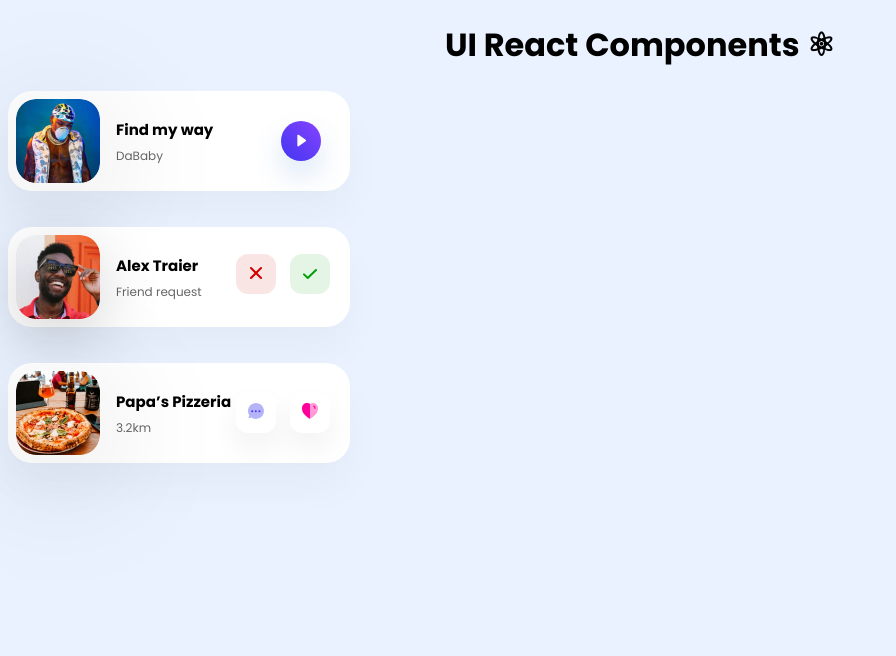
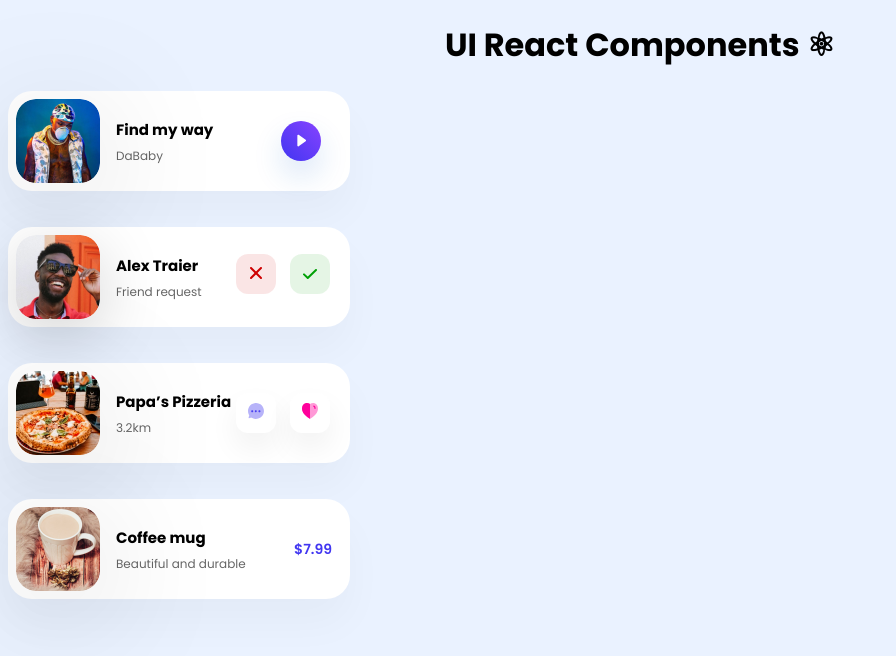
Before and after one commit to mancillajonathan/ui-react-components, a React (Create React App) app: page / in a window 1280 px wide. Shown: the top 656 px of the page, without its empty margins (0-896 px from the left). Built offline with nearby package versions, Linux system fonts and the light colour scheme.

Commit message:
Creating PorductCard component ☕

```diff
--- a/src/App.js
+++ b/src/App.js
@@ -3,6 +3,7 @@ import './App.css';
 import PlayMusicSmall from './components/PlayMusicSmall';
 import FriendRequest from './components/FriendRequest';
 import RestaurandCard from './components/RestaurandCard';
+import ProductCard from './components/ProductCard';
 
 function App() {
 	return (
@@ -11,6 +12,7 @@ function App() {
 			<PlayMusicSmall />
 			<FriendRequest />
 			<RestaurandCard />
+			<ProductCard />
 		</div>
 	);
 }
--- /dev/null
+++ b/src/components/ProductCard.js
@@ -0,0 +1,56 @@
+import React from 'react';
+import styled from 'styled-components';
+import product from '../assets/images/product.png';
+
+const Container = styled.div`
+	width: 342px;
+	height: 100px;
+	background-color: #ffffff;
+	border-radius: 24px;
+	box-shadow: 0px 25px 40px rgba(0, 0, 0, 0.03);
+	display: flex;
+	align-items: center;
+	box-sizing: border-box;
+	padding: 8px 29px 8px 8px;
+	position: relative;
+	margin-top: 36px;
+`;
+
+const Image = styled.img`
+	width: 84px;
+	height: 84px;
+	border-radius: 20px;
+	filter: drop-shadow(0px 20px 60px rgba(0, 0, 0, 0.15));
+`;
+
+const TextContainer = styled.div`
+	text-align: start;
+	margin-left: 16px;
+`;
+
+const Price = styled.span`
+	font-weight: 600;
+	font-size: 14px;
+	line-height: 16px;
+	color: #4136f1;
+	position: absolute;
+	right: 18px;
+	&::before {
+		content: '$';
+	}
+`;
+
+const ProductCard = () => {
+	return (
+		<Container>
+			<Image src={product} />
+			<TextContainer>
+				<h4>Coffee mug</h4>
+				<p>Beautiful and durable</p>
+			</TextContainer>
+			<Price>7.99</Price>
+		</Container>
+	);
+};
+
+export default ProductCard;
```
Also changed, not shown: src/assets/images/product.png (added).
